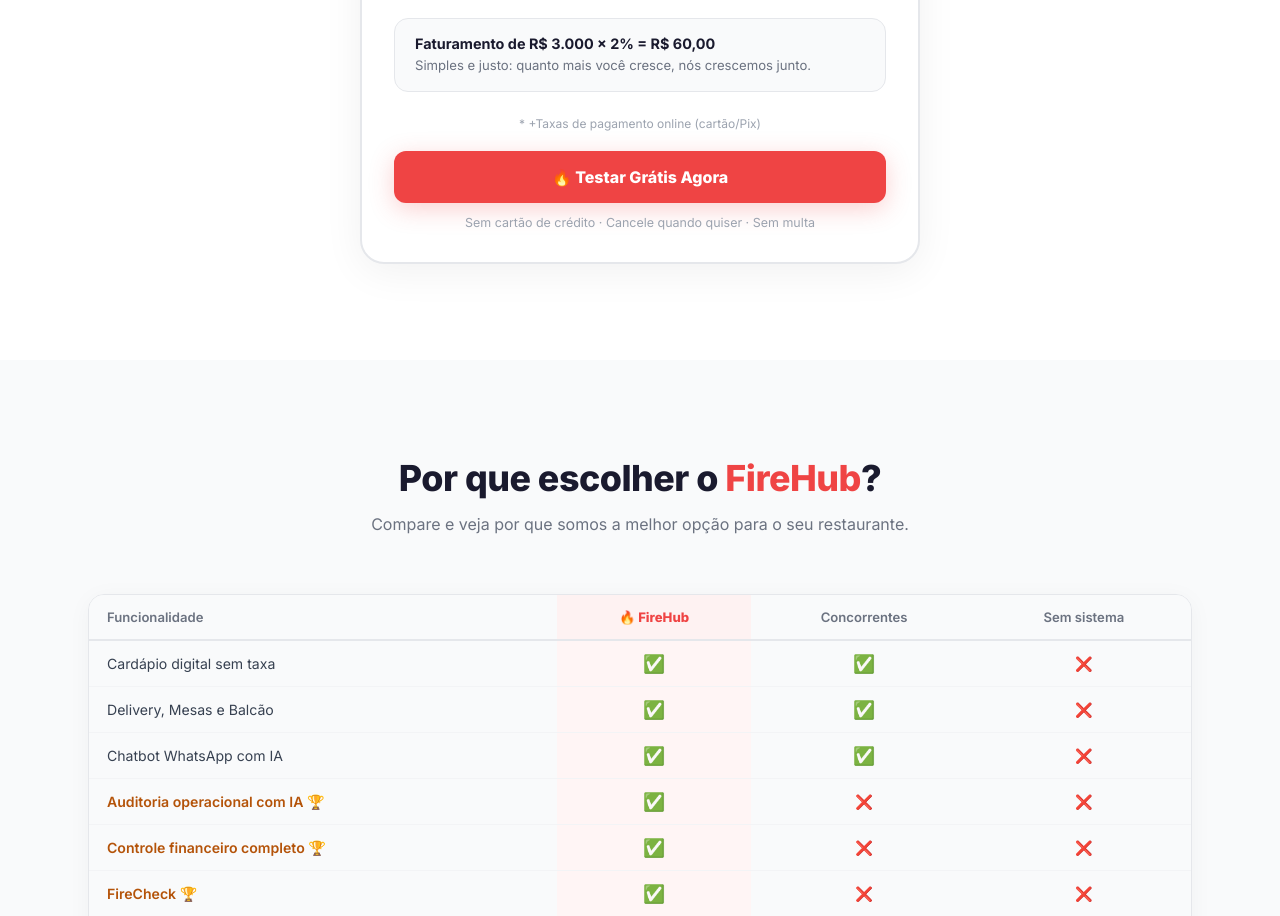
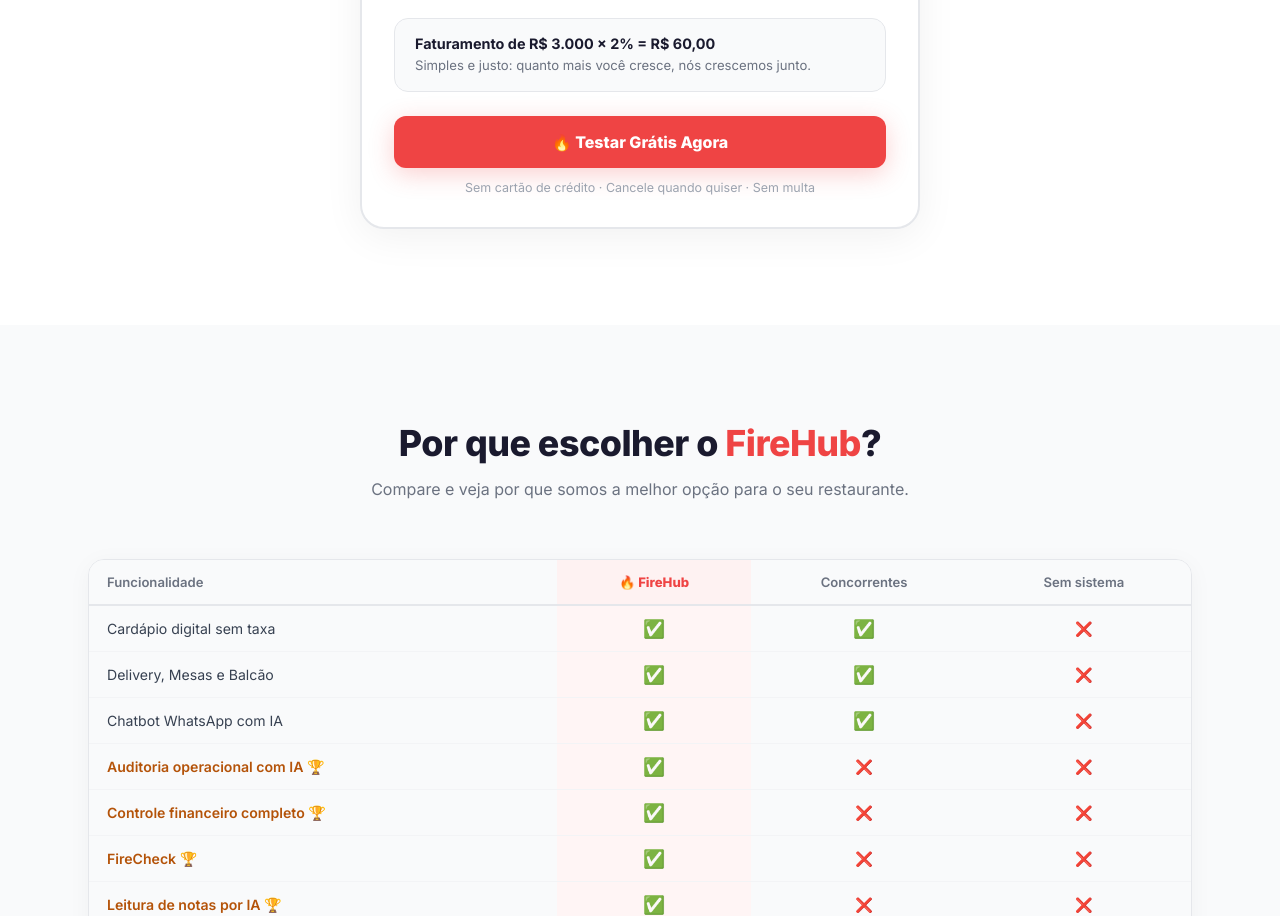
Before and after one commit to douglasmorett/firehub-site, a Next.js app: page / in a window 1280 px wide. Shown: the part 2823-3739 px from the top of the page. Built offline with nearby package versions, Linux system fonts and the light colour scheme.

Commit message:
fix: remove payment taxes note from pricing

```diff
--- a/app/page.tsx
+++ b/app/page.tsx
@@ -249,7 +249,6 @@
                 <p style={{fontSize:".82rem",color:"#6B7280",lineHeight:1.5}}>{sliderValue === 0 ? "Se você não processar vendas pelo FireHub no mês, não cobramos nada. Você só paga quando vende." : calculatedPrice <= 50 ? "Valor mínimo de R$ 50,00 para ter acesso a todas as funcionalidades." : calculatedPrice >= 400 ? "Valor máximo de R$ 400,00 por mês. Acima de R$ 20k de faturamento, você não paga mais." : "Simples e justo: quanto mais você cresce, nós crescemos junto."}</p>
               </div>
 
-              <p style={{fontSize:".75rem",color:"#9CA3AF",marginBottom:20,textAlign:"center"}}>* +Taxas de pagamento online (cartão/Pix)</p>
 
               <div className="pricing-cta">
                 <a href={TRIAL} className="btn-primary" style={{width:"100%",justifyContent:"center",padding:16}}>🔥 Testar Grátis Agora</a>
```
